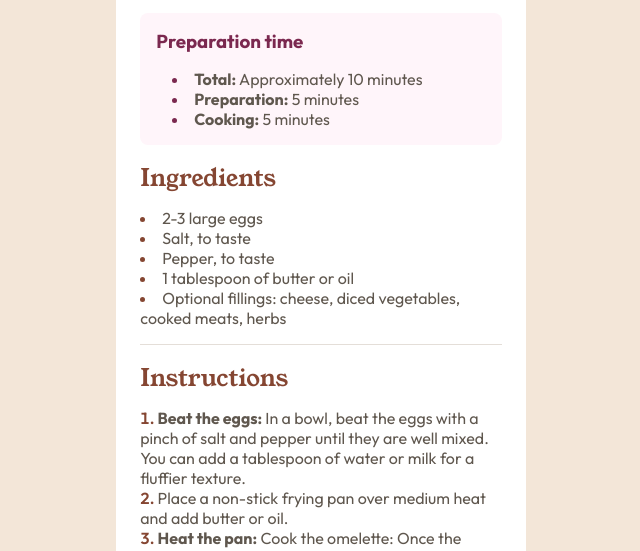
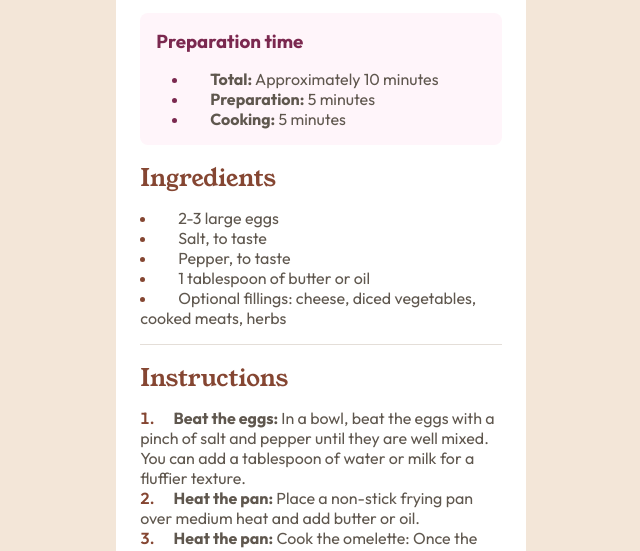
Before and after one commit to sanchesaline6/recipe-page-main, a plain HTML site: page index.html in a window 1280 px wide. Shown: the part 394-945 px from the top of the page, without its empty margins (319-959 px from the left). Drawn offline with Linux system fonts and the light colour scheme.

Commit message:
Adjusts spacing between bullet points and missing text on Inscructions section

```diff
--- a/index.html
+++ b/index.html
@@ -42,7 +42,7 @@
                     You can add a tablespoon of water or milk for a fluffier texture.</span>
                 </li>
                 <li>
-                    <span class="label-item"></span> <span class="value-item"> Place a non-stick frying pan over medium heat and add butter or oil.</span>
+                    <span class="label-item">Heat the pan:</span> <span class="value-item"> Place a non-stick frying pan over medium heat and add butter or oil.</span>
                 </li>
                 <li>
                     <span class="label-item">Heat the pan:</span><span class="value-item"> Cook the omelette: Once the butter is melted and bubbling, pour in the eggs. Tilt the pan to ensure
--- a/style.css
+++ b/style.css
@@ -26,6 +26,7 @@
     font-family: "Outfit";
     src: url(./assets/fonts/outfit/Outfit-VariableFont_wght.ttf);
 }
+
 body{
     background-color: var(--eggshell);
     display: flex;
@@ -90,6 +91,7 @@ main .preparation ul{
 .label-item{
     color: var(--wenge-brown);
     font-weight: 700;
+    padding-left: 1rem;
 }
 
 .value-item{
@@ -109,6 +111,10 @@ main .ingredients {
     display: flex;
     flex-direction: column;
     gap: 0.8rem;
+}
+
+main .ingredients .value-item {
+    padding-left: 1rem;
 }
 
 main .ingredients ul{
```
